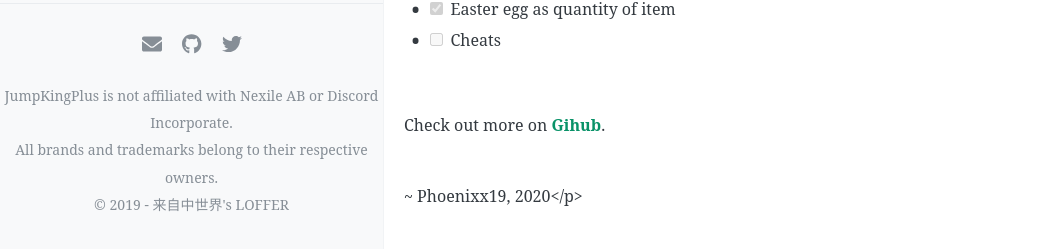
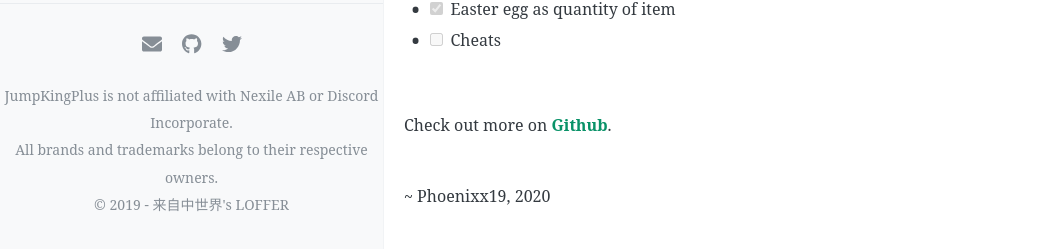
Before and after one commit to JumpKingPlus/JumpKingPlus, a Jekyll site: the page built from docs/about.md, in a window 1280 px wide. Shown: the part 648-897 px from the top of the page, without its empty margins (0-1056 px from the left). Built offline with Jekyll 4.4.1, drawn with Linux system fonts in a browser that asks for light colours; nearby versions of some CDN libraries; comment, search, counter and statistics services are not loaded.

Commit message:
Update about.md

```diff
--- a/docs/about.md
+++ b/docs/about.md
@@ -22,6 +22,6 @@ JumpKingPlus is <strong>not</strong> supporting betatesting until its most featu
 <li><input type="checkbox" id="" disabled="" class="task-list-item-checkbox"> Cheats</li>
 </ul>
 <br>
-<p>Check out more on <a href="https://github.com/Phoenixx19/JumpKingPlus"><strong>Gihub</strong></a>.</p>
+<p>Check out more on <a href="https://github.com/Phoenixx19/JumpKingPlus"><strong>Github</strong></a>.</p>
 <br>
-~ Phoenixx19, 2020</p>
+~ Phoenixx19, 2020
```
